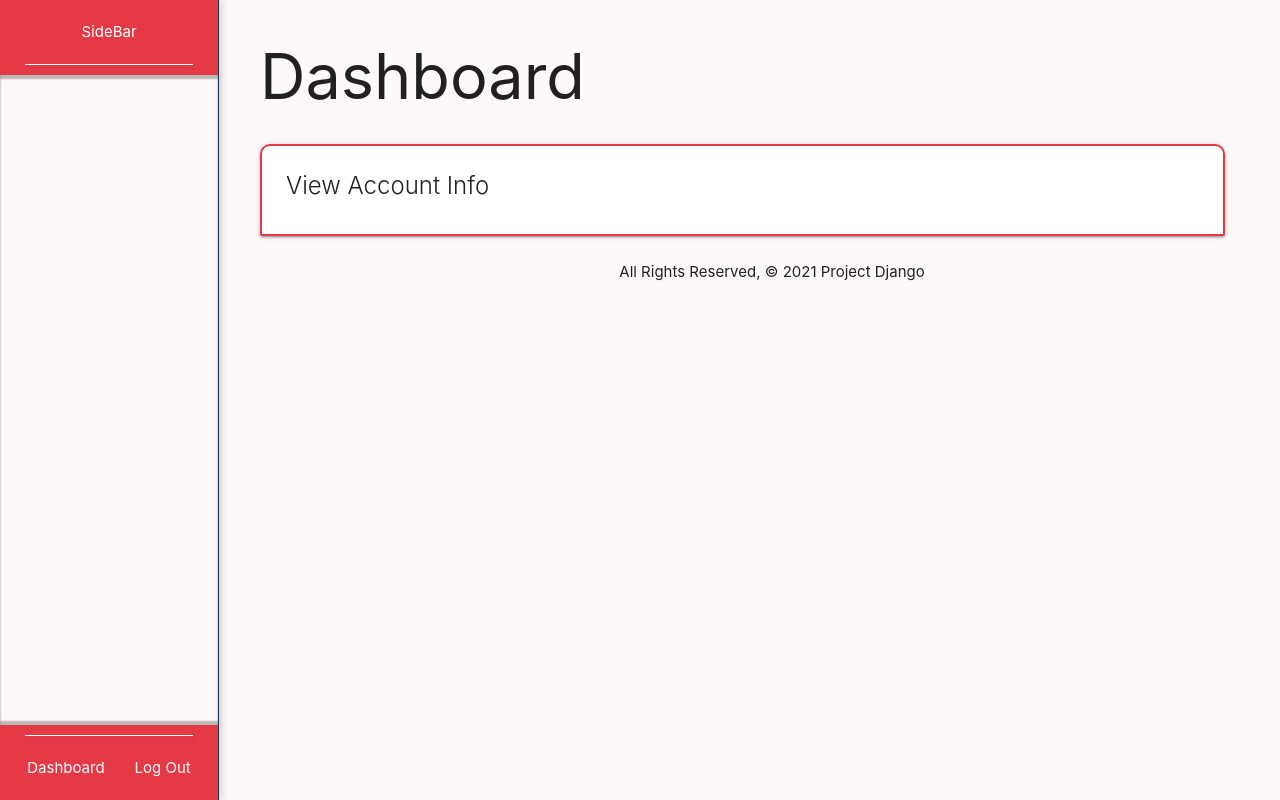
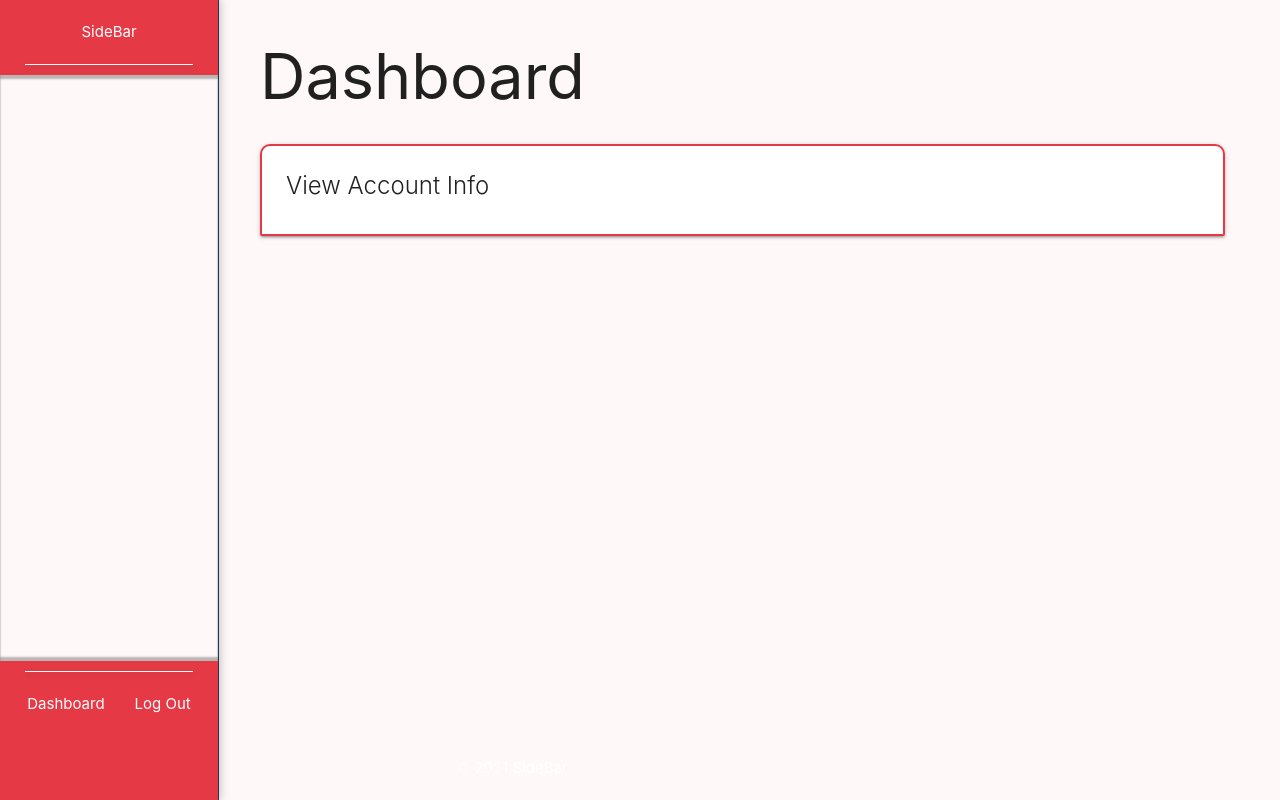
Before and after one commit to taverasn/sidebar, a Django app: page /dashboard/ in a window 1280 px wide. Run offline with Django 3.2, Linux system fonts and the light colour scheme; the visitor is signed in with stand-in values (Sample User, id 1); data that the repository does not hold is empty; some libraries are stand-ins or nearby versions.

Commit message:
moved footer into side nav

```diff
--- a/main_app/templates/base.html
+++ b/main_app/templates/base.html
@@ -11,6 +11,7 @@
     <link rel="stylesheet" type="text/css" href="{% static 'css/style.css' %}">
     <script defer src="{% static 'js/script.js' %}"></script>
     <script src="https://cdnjs.cloudflare.com/ajax/libs/materialize/1.0.0/js/materialize.min.js"></script>
+    <script src="https://kit.fontawesome.com/7c7f4aabd8.js" crossorigin="anonymous"></script>
     <title>SideBar</title>
 </head>
 <body class="base-body">
@@ -24,11 +25,9 @@
                 </div>
                 <div class="rule"></div>
                 <div class="bookmarks-list">
-
                     {% for bookmark in user.account.bookmarks.all  %}
                         <a href="{% url 'topics_detail' bookmark.id %}"><li>{{ bookmark.title }}</li></a>
                     {% endfor %}
-
                 </div>
                 <div class="rule"></div>
                 <div class="dashboard-link-container">
@@ -39,15 +38,15 @@
                         {% endif %}
                     </ul>
                 </div>
+                <footer class="base-footer">
+                    <div>&copy; <span id="year"></span> SideBar</div>
+                </footer>
             </div>
         </nav>
     </header>
     <main class="base-main">
         {% block content %}
         {% endblock %}
-        <footer class="base-footer">
-            <div>All Rights Reserved, &copy; <span id="year"></span> Project Django</div>
-        </footer>
     </main>
     <script>
         const spanEl = document.getElementById('year');
```
